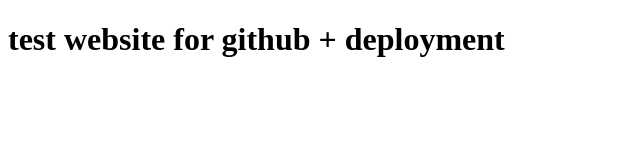
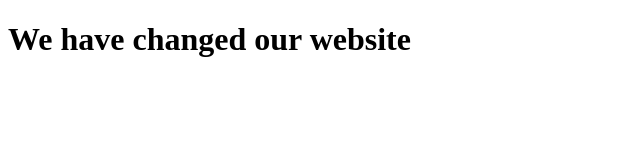
Before and after one commit to vamshitests/git-test-repo, a plain HTML site: page index.html in a window 1280 px wide. Shown: the whole page, without its empty margins (0-640 px from the left). Drawn offline with Linux system fonts and the light colour scheme.

Commit message:
changes made to index

```diff
--- /dev/null
+++ b/index.css
@@ -0,0 +1 @@
+/* sdfsdfsdf */
--- a/index.html
+++ b/index.html
@@ -6,6 +6,6 @@
     <title>test website for github + deployment</title>
 </head>
 <body>
-    <h1>test website for github + deployment</h1>
+    <h1>We have changed our website</h1>
 </body>
 </html>
```
